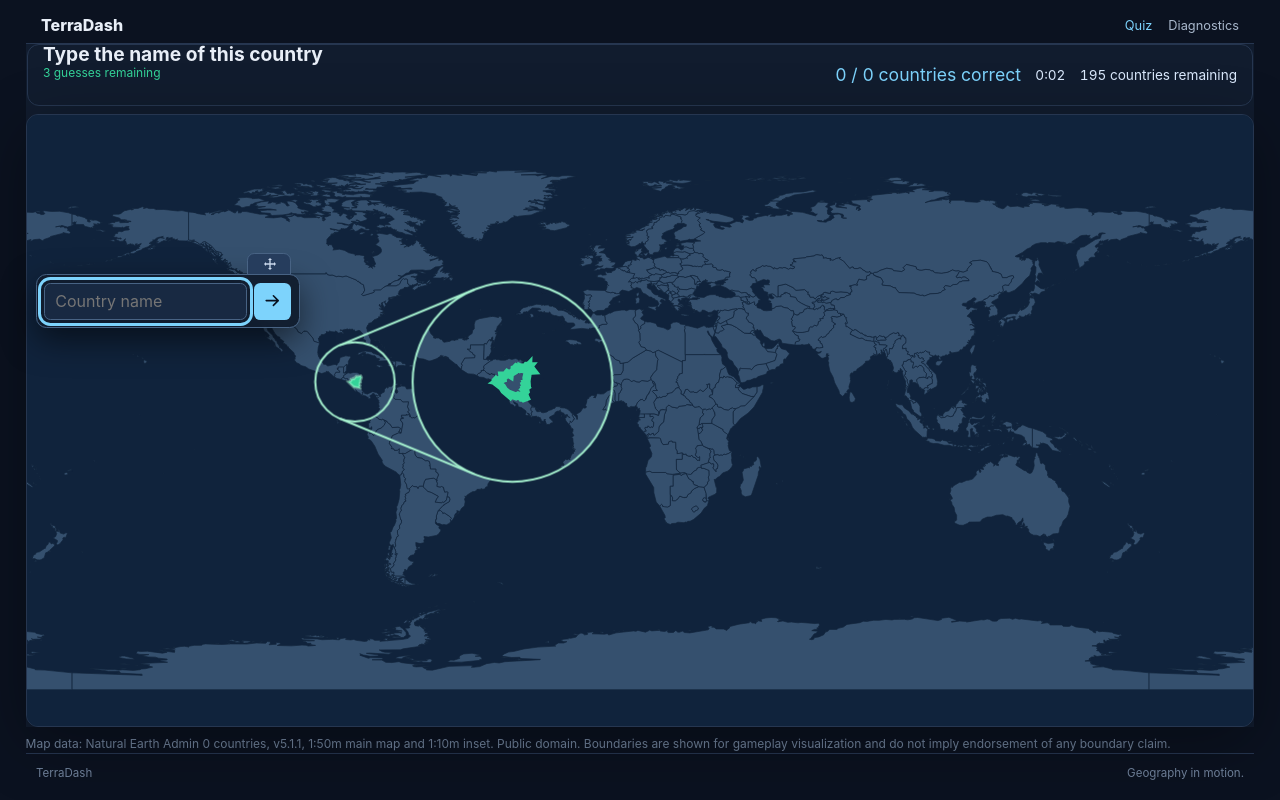
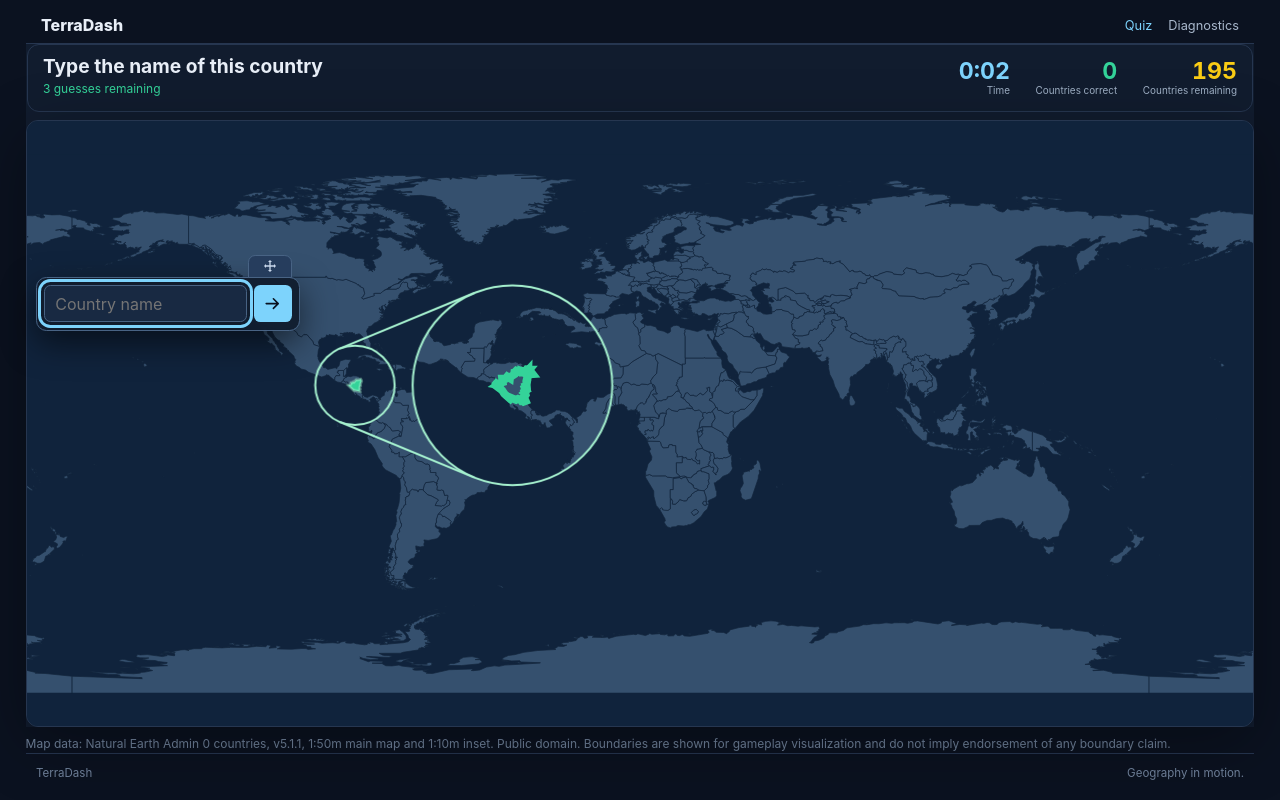
Before and after one commit to phaeax-a01/TerraDash, a React (Vite) app: page / in a window 1280 px wide. Both pictures are taken after a click on the button "Start quiz". Built offline with nearby package versions, Linux system fonts and the light colour scheme.

Commit message:
Refine quiz header status composition (#44)

```diff
--- a/src/QuizPlayer.tsx
+++ b/src/QuizPlayer.tsx
@@ -289,14 +289,23 @@ export function QuizPlayer({
       <section className="player-card" aria-labelledby="results-title">
         <p className="eyebrow">TERRADASH · RESULTS</p>
         <div className="quiz-header completion-header">
+          <div className="quiz-prompt-group">
             <div className="quiz-prompt">
               <h1 id="results-title">Run complete</h1>
-            <p
-              className={`quiz-feedback ${feedbackTone ? `feedback-${feedbackTone}` : ''}`}
-              aria-live="assertive"
+            </div>
+            <span
+              className={`quiz-feedback-icon ${feedbackTone ? `feedback-${feedbackTone}` : ''}`}
+              aria-hidden="true"
             >
+              {feedbackTone === 'correct'
+                ? '✓'
+                : feedbackTone === 'missed'
+                  ? '×'
+                  : ''}
+            </span>
+            <span className="quiz-feedback" aria-live="assertive">
               {feedback}
-            </p>
+            </span>
           </div>
         </div>
         <dl className="results-grid">
@@ -313,12 +322,6 @@ export function QuizPlayer({
             <dd>{results.missed}</dd>
           </div>
         </dl>
-        {state.lastEvent.type === 'completed' &&
-          state.lastEvent.result === 'missed' && (
-            <p className="feedback" aria-live="assertive">
-              Three attempts used. The answer is not revealed.
-            </p>
-          )}
         <button
           className="primary-action"
           type="button"
@@ -339,30 +342,50 @@ export function QuizPlayer({
       aria-labelledby="quiz-title"
     >
       <div className="quiz-header">
+        <div className="quiz-prompt-group">
           <div className="quiz-prompt">
             <h1 id="quiz-title">Type the name of this country</h1>
             <span className={`attempts-remaining-label ${attemptStateClass}`}>
               {attemptsRemaining} guesses remaining
             </span>
-          <p
-            className={`quiz-feedback ${feedbackTone ? `feedback-${feedbackTone}` : ''}`}
-            aria-live="assertive"
+          </div>
+          <span
+            className={`quiz-feedback-icon ${feedbackTone ? `feedback-${feedbackTone}` : ''}`}
+            aria-hidden="true"
           >
+            {feedbackTone === 'correct'
+              ? '✓'
+              : feedbackTone === 'missed'
+                ? '×'
+                : ''}
+          </span>
+          <span className="quiz-feedback" aria-live="assertive">
             {feedback}
-          </p>
+          </span>
         </div>
         <div className="quiz-status quiz-status-bar" aria-live="polite">
-          <span
-            className="progress"
+          <div className="status-item status-time">
+            <strong>{formatElapsed(state.elapsedMs)}</strong>
+            <small>Time</small>
+          </div>
+          <div
+            className="status-item status-correct"
             aria-label={`${correctCount} correct countries of ${completedCount} completed`}
           >
+            <strong>{correctCount}</strong>
+            <small>Countries correct</small>
+            <span className="progress visually-hidden">
               {correctCount} / {completedCount} countries correct
             </span>
-          <span>{formatElapsed(state.elapsedMs)}</span>
-          <span>
+          </div>
+          <div className="status-item status-remaining">
+            <strong>{countriesRemaining}</strong>
+            <small>Countries remaining</small>
+            <span className="visually-hidden">
               {countriesRemaining}{' '}
               {countriesRemaining === 1 ? 'country' : 'countries'} remaining
             </span>
+          </div>
         </div>
       </div>
       {currentLocation && (
--- a/src/styles.css
+++ b/src/styles.css
@@ -121,7 +121,7 @@ h2 {
   align-items: center;
   justify-content: space-between;
   gap: 1rem;
-  min-height: 3.25rem;
+  min-height: 4.25rem;
   padding-inline: 0.65rem;
 }
 .quiz-header h1 {
@@ -135,29 +135,45 @@ h2 {
   display: flex;
   align-items: center;
   justify-content: flex-end;
-  flex-wrap: wrap;
-  gap: 0.35rem 0.9rem;
-  color: #dbeafe;
-  font-size: 0.85rem;
+  gap: clamp(0.75rem, 2vw, 1.75rem);
   font-variant-numeric: tabular-nums;
+}
+.quiz-prompt-group {
+  display: flex;
+  align-items: center;
+  min-width: 0;
+  gap: 0.7rem;
 }
 .quiz-prompt {
   display: grid;
-  gap: 0.05rem;
+  gap: 0.3rem;
 }
 .quiz-prompt .attempts-remaining-label {
   font-size: 0.75rem;
 }
 .quiz-feedback {
-  min-height: 1.5em;
-  margin: 0.2rem 0 0;
-  color: #fbbf24;
-  font-size: 0.8rem;
+  position: absolute;
+  width: 1px;
+  height: 1px;
+  overflow: hidden;
+  clip: rect(0 0 0 0);
+  white-space: nowrap;
 }
-.quiz-feedback.feedback-correct {
+.quiz-feedback-icon {
+  display: inline-flex;
+  flex: 0 0 1.5rem;
+  align-items: center;
+  justify-content: center;
+  width: 1.5rem;
+  height: 1.5rem;
+  font-size: 1.35rem;
+  font-weight: 800;
+  line-height: 1;
+}
+.quiz-feedback-icon.feedback-correct {
   color: #34d399;
 }
-.quiz-feedback.feedback-missed {
+.quiz-feedback-icon.feedback-missed {
   color: #f87171;
 }
 .progress {
@@ -189,6 +205,32 @@ h2 {
   border: 1px solid #263650;
   border-radius: 0.75rem;
   background: #111c2e;
+}
+.status-item {
+  display: grid;
+  justify-items: end;
+  gap: 0.1rem;
+  min-width: max-content;
+  text-align: right;
+}
+.status-item strong {
+  font-size: clamp(1.05rem, 2vw, 1.45rem);
+  line-height: 1;
+}
+.status-item small {
+  color: #9fb0c5;
+  font-size: 0.62rem;
+  line-height: 1.1;
+  white-space: nowrap;
+}
+.status-time strong {
+  color: #7dd3fc;
+}
+.status-correct strong {
+  color: #34d399;
+}
+.status-remaining strong {
+  color: #facc15;
 }
 .map-stage {
   position: relative;
@@ -595,8 +637,9 @@ input {
   }
   .quiz-status-bar {
     max-width: none;
-    justify-content: flex-start;
-    font-size: 0.75rem;
+    justify-content: flex-end;
+    margin-top: 0.85rem;
+    gap: 0.75rem;
   }
   .map-stage {
     flex: 0 0 auto;
```
Also changed, not shown: 1 other file (tests, documents, lock files or other folders). Lines whose indentation alone changed are shown as unchanged.
